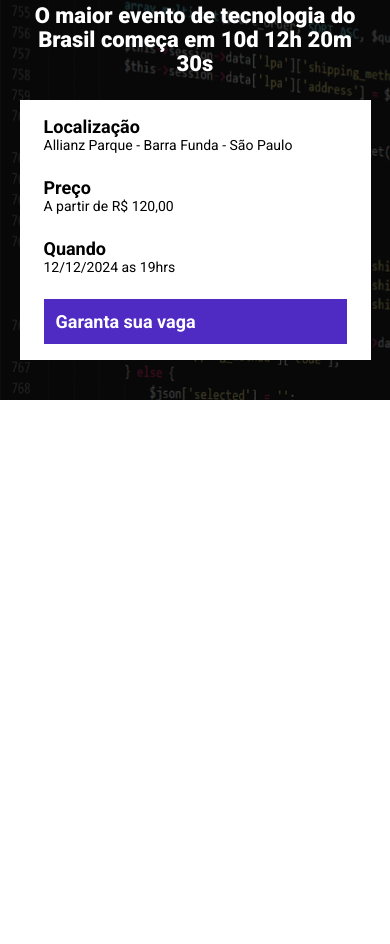
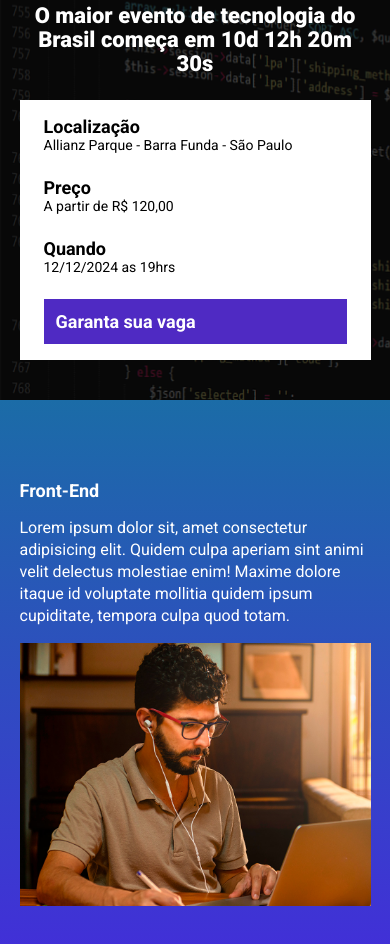
Before and after one commit to kaspergustavo/ebac_tech_talks, a website built with Parcel: page src/index.html in a window 390 px wide. Shown: the part 100-1044 px from the top of the page. Before the commit the page ends 844 px from the top, so only its background shows below. Built offline with nearby package versions, Linux system fonts and the light colour scheme.

Commit message:
iniciando as secoes

```diff
--- a/src/index.html
+++ b/src/index.html
@@ -38,7 +38,17 @@
             </div>
         </div>
     </header>
-
+    <section class="event">
+        <div class="container">
+            <div class="event__details">
+                <h2 class="event__details__title">Front-End</h2>
+                <p class="event__details__description">
+                    Lorem ipsum dolor sit, amet consectetur adipisicing elit. Quidem culpa aperiam sint animi velit delectus molestiae enim! Maxime dolore itaque id voluptate mollitia quidem ipsum cupiditate, tempora culpa quod totam.
+                </p>
+            </div>
+            <img class="event__image" src="./images/frontend.png" alt="Front-End">
+        </div>
+    </section>
 
     <script src="scripts/main.js"></script>
 </body>
--- /dev/null
+++ b/src/styles/_event.scss
@@ -0,0 +1,42 @@
+.event {
+    padding: 80px 0;
+    background-image: linear-gradient(#1B6CA7, #442BDB);
+
+    .container {
+        display: flex;
+
+    }
+
+    &__image {
+        max-width: 360px;
+    }
+
+    &__details {
+        margin-right: 40px;
+
+        &__title {
+            font-size: 18px;
+            font-weight: bold;
+            margin-bottom: 16px;
+        }
+
+        &__description {
+            line-height: 22px;
+        }
+    }
+
+    @media (max-width: 640px) {
+        .container {
+            display: block;
+        }
+
+        &__image {
+            width: 100%;
+        }
+
+        &__details {
+            margin-right: 0;
+            margin-bottom: 16px;
+        }
+    }
+}
--- a/src/styles/main.scss
+++ b/src/styles/main.scss
@@ -1,6 +1,7 @@
 @use 'hero';
 @use 'components/infos_bar';
 @use 'components/buttons';
+@use 'event';
 
 * {
     margin: 0;
```
